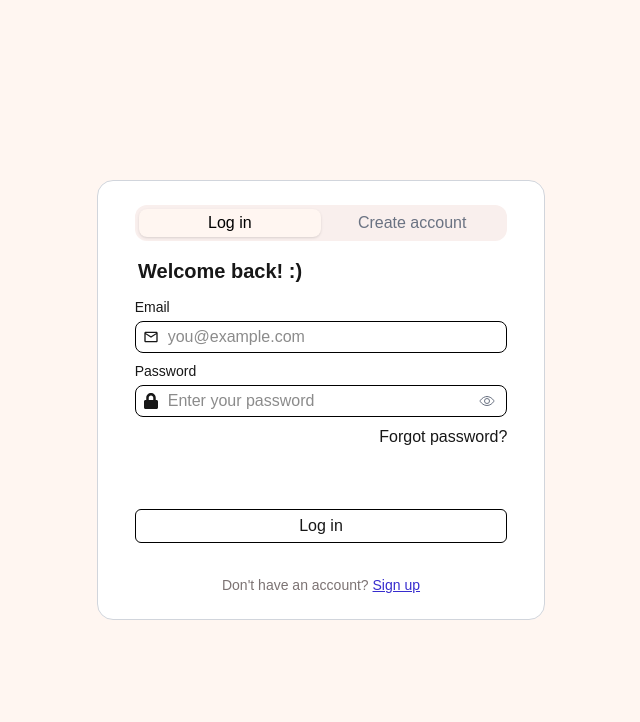
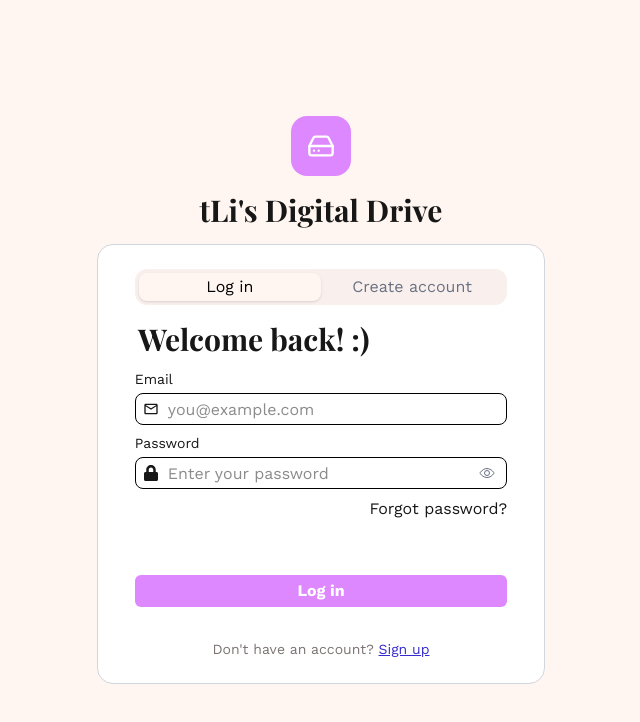
Before and after one commit to colintruong/tli-digital-drive, a Next.js app: page /login in a window 1280 px wide. Shown: the top 722 px of the page, without its empty margins (319-959 px from the left). Built offline with nearby package versions, Linux system fonts and the light colour scheme; no server answers.

Commit message:
Finished the authentication form. I might make some stylistic changes to it later, but for now I'm satisfied with how it is. Functionally, it has mostly everything. I just need to remember to work on the 'Forgot password' part.

```diff
--- a/src/app/globals.css
+++ b/src/app/globals.css
@@ -8,8 +8,8 @@
 @theme inline {
   --color-background: var(--background);
   --color-foreground: var(--foreground);
-  --font-sans: var(--font-geist-sans);
-  --font-mono: var(--font-geist-mono);
+  --font-sans: var(--font-work-sans);
+  --font-heading: var(--font-playfair);
 }
 
 @media (prefers-color-scheme: dark) {
@@ -22,5 +22,5 @@
 body {
   background: var(--background);
   color: var(--foreground);
-  font-family: Arial, Helvetica, sans-serif;
+  font-family: var(--font-work-sans);
 }
--- a/src/app/layout.tsx
+++ b/src/app/layout.tsx
@@ -1,17 +1,19 @@
 import type { Metadata } from "next";
-import { Geist, Geist_Mono } from "next/font/google";
+import { Playfair_Display, Work_Sans } from "next/font/google";
 import "./globals.css";
 import { AuthProvider } from "@/src/contexts/AuthContext";
 import { Toaster } from "sonner";
 
-const geistSans = Geist({
-  variable: "--font-geist-sans",
+const playfair = Playfair_Display({
+  variable: "--font-playfair",
   subsets: ["latin"],
+  weight: ["500", "600", "700"],
 });
 
-const geistMono = Geist_Mono({
-  variable: "--font-geist-mono",
+const workSans = Work_Sans({
+  variable: "--font-work-sans",
   subsets: ["latin"],
+  weight: ["400", "500", "600", "700"],
 });
 
 export const metadata: Metadata = {
@@ -27,7 +29,7 @@ export default function RootLayout({
   return (
     <html lang="en">
       <body
-        className={`${geistSans.variable} ${geistMono.variable} antialiased`}
+        className={`${playfair.variable} ${workSans.variable} antialiased`}
       >
         <AuthProvider>
           {children}
--- a/src/app/login/page.tsx
+++ b/src/app/login/page.tsx
@@ -1,10 +1,15 @@
 "use client";
 
 import AuthForm from "@/src/components/AuthForm";
+import { LuHardDrive } from "react-icons/lu";
 
 export default function LoginPage() {
   return (
-    <div className="flex items-center justify-center min-h-screen bg-[#fff6f1]">
+    <div className="flex flex-col items-center justify-center min-h-screen bg-[#fff6f1]">
+      <div className="px-4 py-4 rounded-2xl mb-4 bg-[#de88ff]">
+        <LuHardDrive className="text-white size-7"/>
+      </div>
+      <h1 className="font-heading text-3xl font-bold mb-4">tLi's Digital Drive</h1>
       <AuthForm />
     </div>
   );
--- a/src/components/AuthForm.tsx
+++ b/src/components/AuthForm.tsx
@@ -55,7 +55,7 @@ export default function AuthForm() {
         </button>
       </div>
 
-      <div className="text-xl font-bold self-start ml-6 mb-3">
+      <div className="font-heading text-3xl font-bold self-start ml-6 mb-3">
         {isLogin ? "Welcome back! :)" : "Create your account"}
       </div>
 
--- a/src/components/LoginForm.tsx
+++ b/src/components/LoginForm.tsx
@@ -103,7 +103,7 @@ export default function LoginForm() {
 
       <button
         type="submit"
-        className="mt-auto w-full border border-black py-1 rounded-md mb-8"
+        className="mt-auto w-full py-1 rounded-md mb-8 bg-[#de88ff] text-[#ffffff] font-bold"
         disabled={loading}
       >
         {loading ? "Loading..." : "Log in"}
--- a/src/components/SignupForm.tsx
+++ b/src/components/SignupForm.tsx
@@ -255,7 +255,7 @@ export default function SignupForm() {
 
       <button
         type="submit"
-        className="mt-auto w-full border border-black py-1 rounded-md mb-8"
+        className="mt-auto w-full py-1 rounded-md mb-8 bg-[#de88ff] text-[#ffffff] font-bold"
         disabled={loading}
       >
         {loading ? "Loading..." : "Sign Up"}
--- a/src/contexts/AuthContext.tsx
+++ b/src/contexts/AuthContext.tsx
@@ -49,7 +49,7 @@ export const AuthProvider = ({ children }: {children: ReactNode}) => {
     };
 
     const signUp = async (name: string, email: string, password: string) => {
-        const { error } = await supabase.auth.signUp({
+        const { data, error } = await supabase.auth.signUp({
             email,
             password,
             options: {
@@ -61,6 +61,9 @@ export const AuthProvider = ({ children }: {children: ReactNode}) => {
 
         if (error) {
             throw error;
+        }
+        if (data.user && data.user.identities?.length === 0) {
+            throw new Error("An account with this email already exists.");
         }
         router.push("/dashboard");  // after sign up, go to dashboard
     };
```
